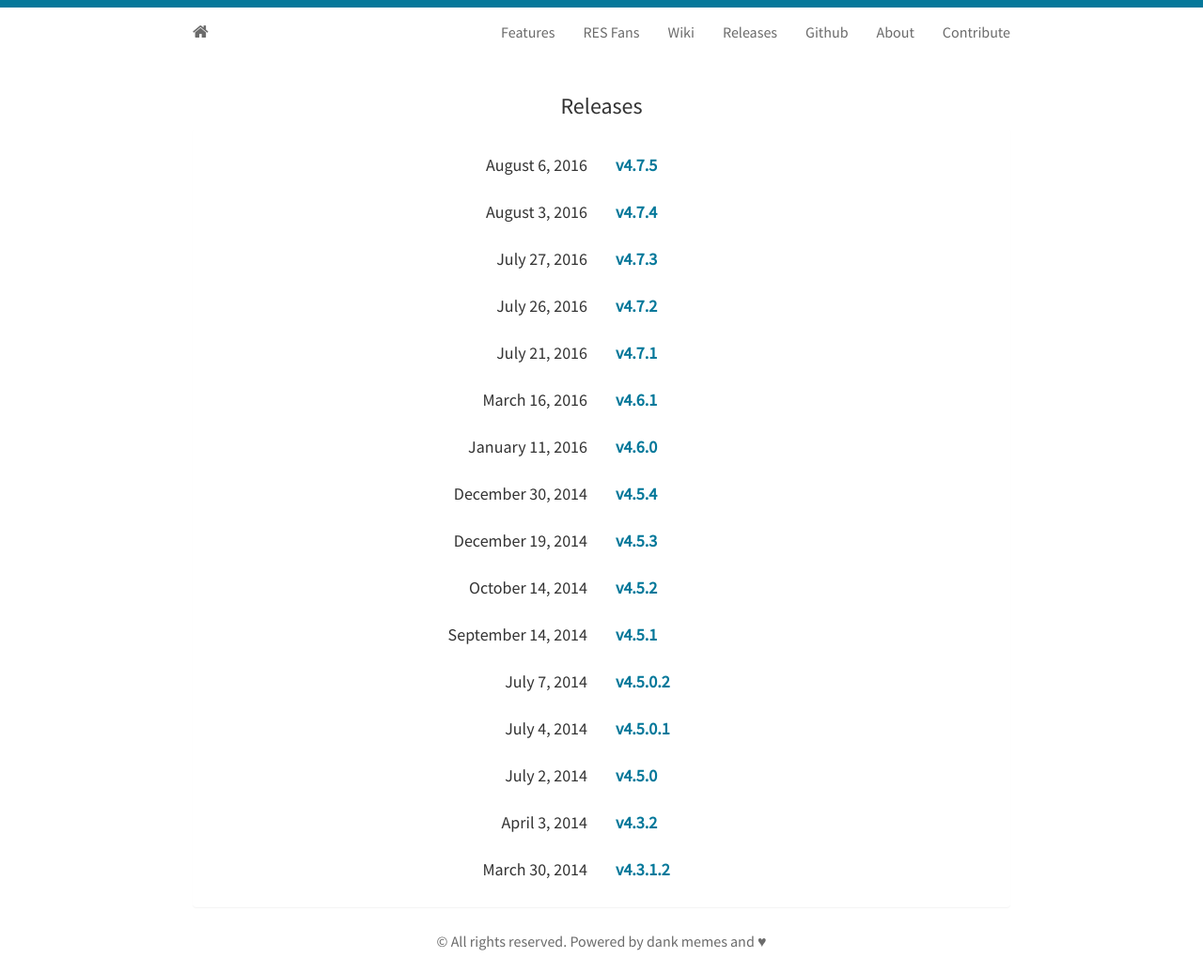
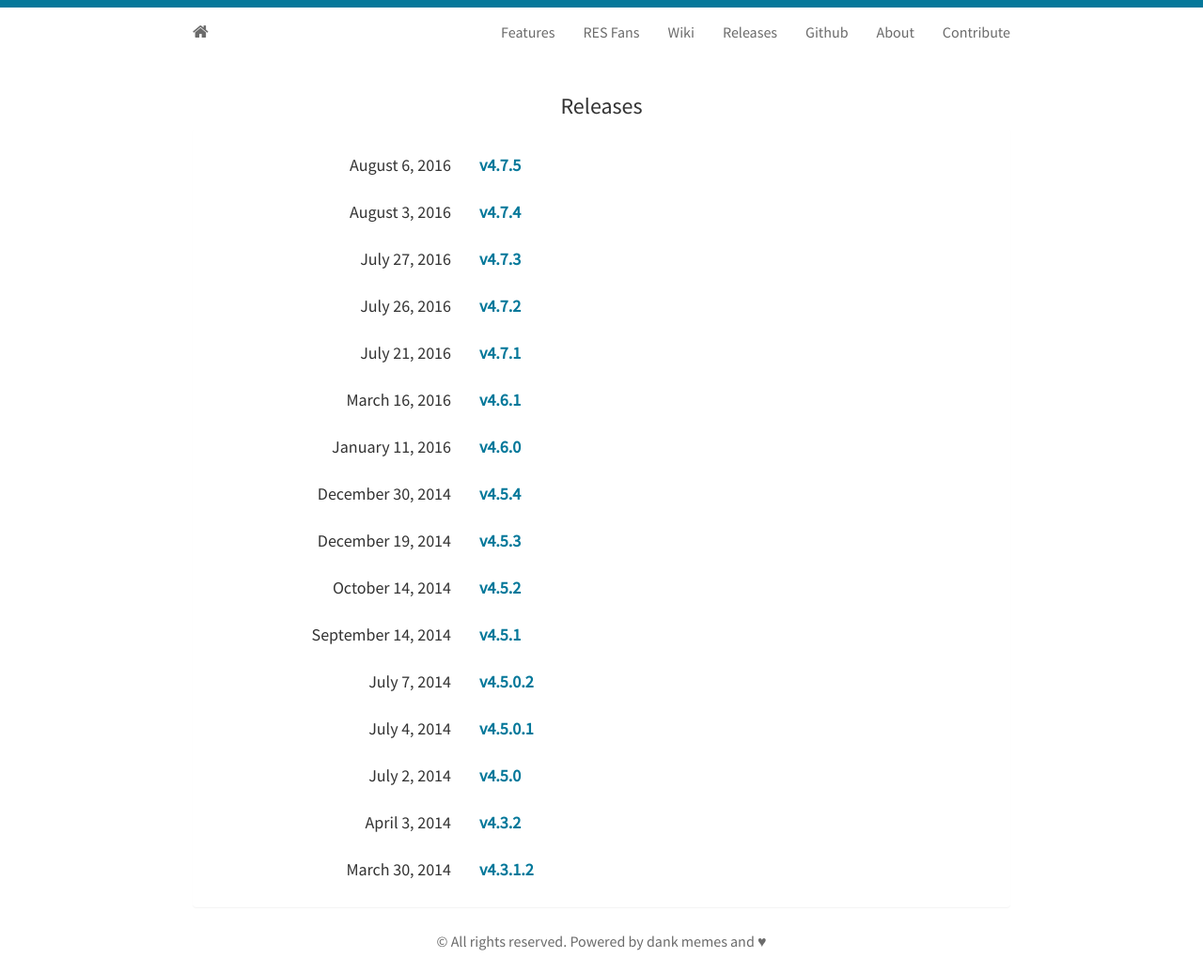
Before and after one commit to Reddit-Enhancement-Suite/Reddit-Enhancement-Suite.github.io, a Jekyll site: the page built from releases.html, in a window 1280 px wide. Shown: the whole page at 94% size. Built offline with Jekyll 4.4.1, drawn with Linux system fonts in a browser that asks for light colours; nearby versions of some CDN libraries.

Commit message:
Update main.css

```diff
--- a/static/css/main.css
+++ b/static/css/main.css
@@ -128,7 +128,6 @@
 }
 .panel {
   border-style: none;
-  padding-left: 25%;
 }
 .panel-body {
   padding-top: -10px;
```
